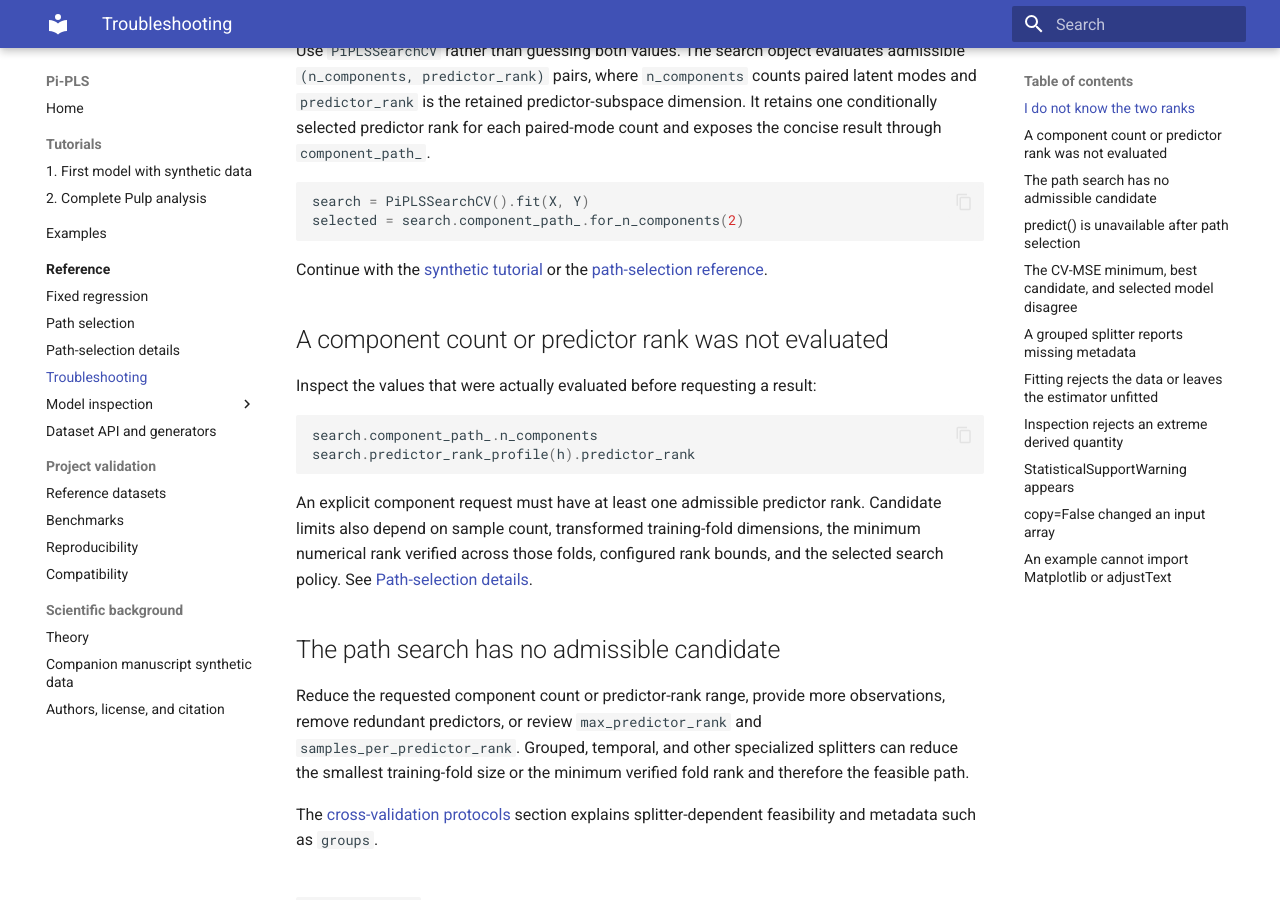
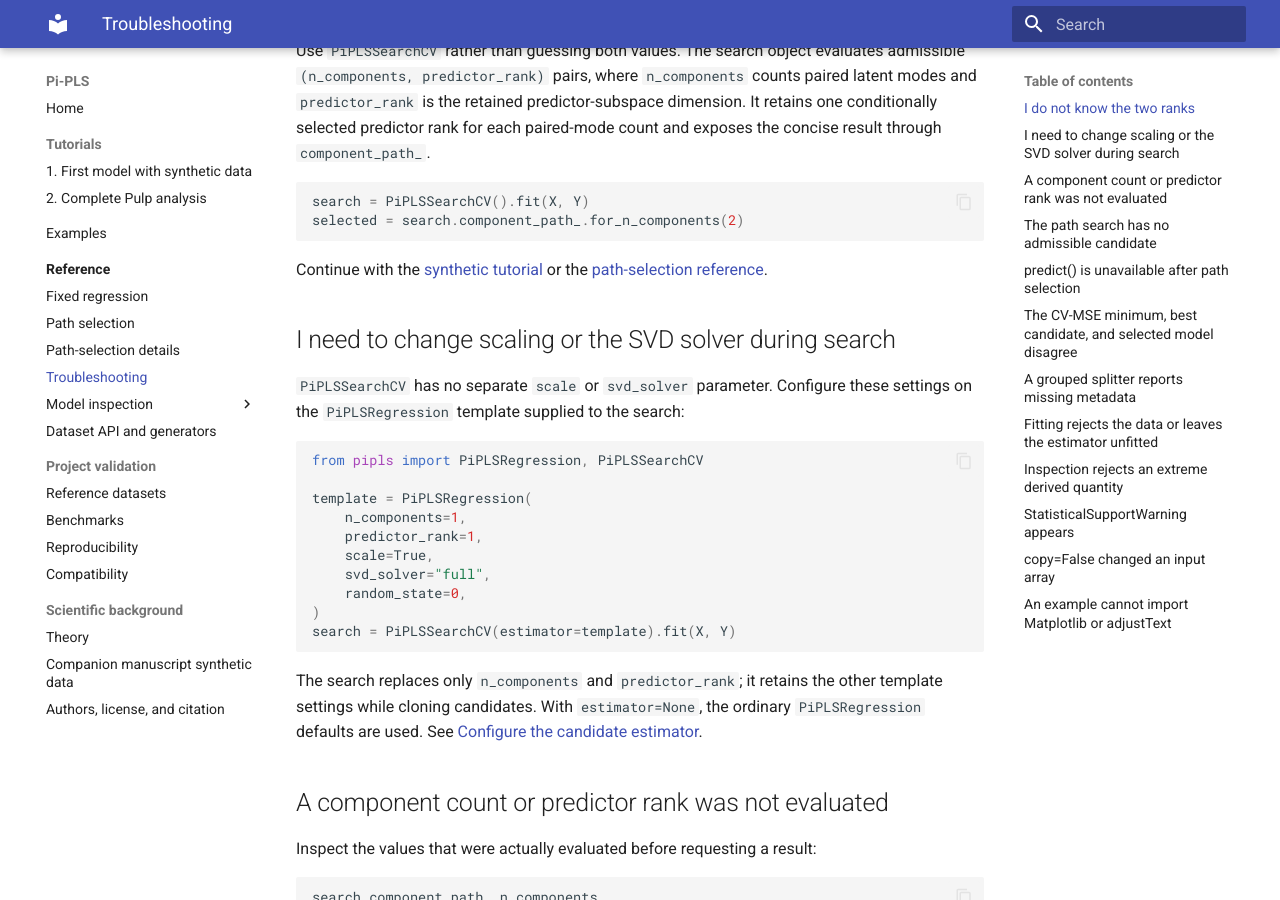
Before and after one commit to stefanlindstroem/pipls_private, an MkDocs documentation site: the page built from docs/troubleshooting.md, in a window 1280 px wide and 900 px high, scrolled down 284 px. Built offline with MkDocs 1.6.1 and Material for MkDocs 9.7.7, drawn with Linux system fonts in a browser that asks for light colours.

Commit message:
Clarify PiPLSSearchCV configuration workflows

````diff
--- a/docs/troubleshooting.md
+++ b/docs/troubleshooting.md
@@ -17,6 +17,28 @@ selected = search.component_path_.for_n_components(2)
 
 Continue with the [synthetic tutorial](tutorials/synthetic.md) or the
 [path-selection reference](api/path.md).
+
+## I need to change scaling or the SVD solver during search
+
+`PiPLSSearchCV` has no separate `scale` or `svd_solver` parameter. Configure these settings on the
+`PiPLSRegression` template supplied to the search:
+
+```python
+from pipls import PiPLSRegression, PiPLSSearchCV
+
+template = PiPLSRegression(
+    n_components=1,
+    predictor_rank=1,
+    scale=True,
+    svd_solver="full",
+    random_state=0,
+)
+search = PiPLSSearchCV(estimator=template).fit(X, Y)
+```
+
+The search replaces only `n_components` and `predictor_rank`; it retains the other template
+settings while cloning candidates. With `estimator=None`, the ordinary `PiPLSRegression` defaults
+are used. See [Configure the candidate estimator](api/path.md#configure-the-candidate-estimator).
 
 ## A component count or predictor rank was not evaluated
 
````
Also changed, not shown: docs/api/path.md (+77 -0 lines), docs/path_analysis.md (+2 -0 lines), 2 other files.
